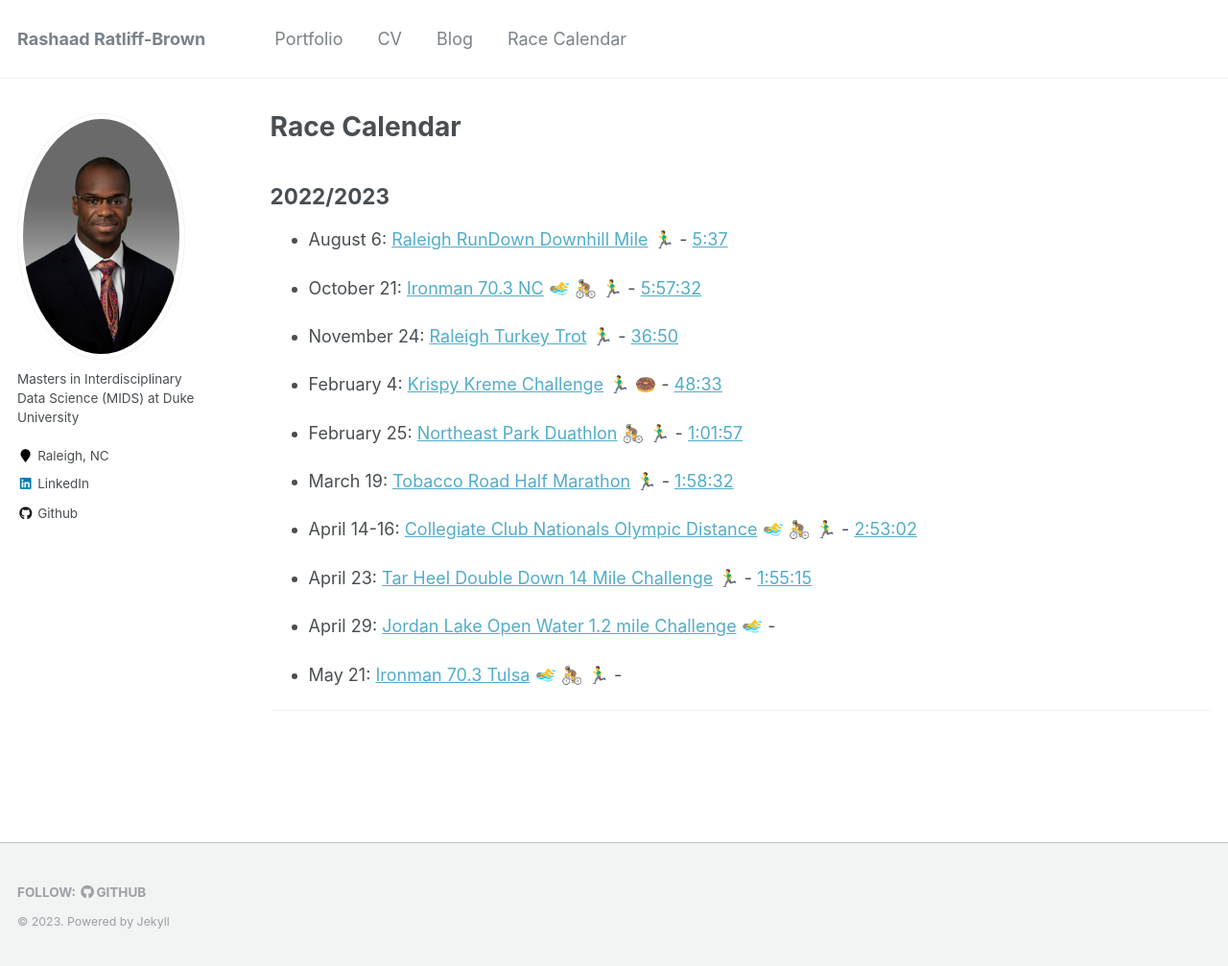
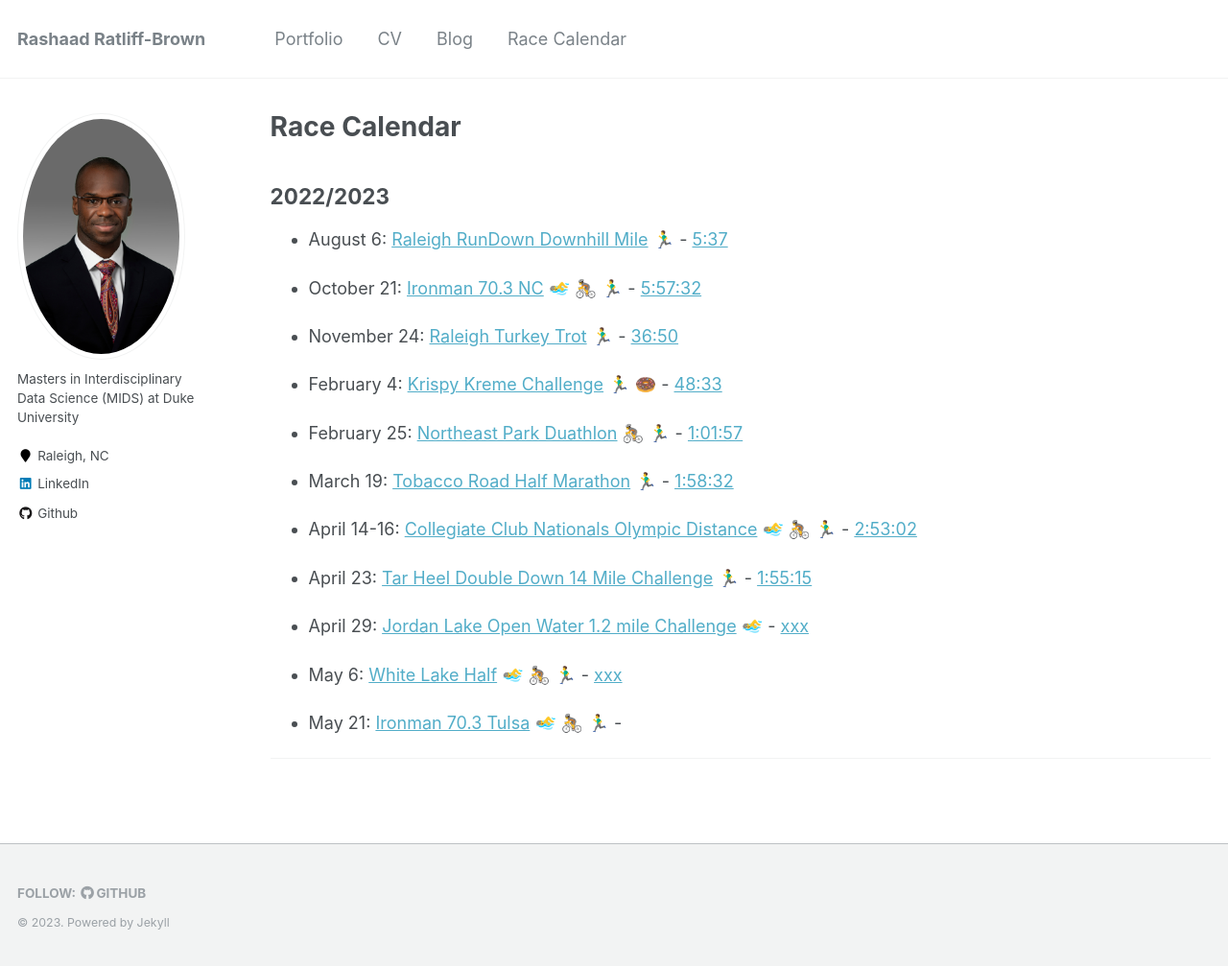
Before and after one commit to caratliff/caratliff.github.io, a Jekyll site: the page built from _pages/race-calendar.md, in a window 1280 px wide and 1007 px high. Shown: the whole window at 96% size. Built offline with Jekyll 4.4.1, drawn with Linux system fonts in a browser that asks for light colours; emoji names are drawn with the system emoji font.

Commit message:
Update race-calendar.md

```diff
--- a/_pages/race-calendar.md
+++ b/_pages/race-calendar.md
@@ -28,7 +28,9 @@ redirect_from:
 
 - April 23: [Tar Heel Double Down 14 Mile Challenge](https://capstoneraces.com/tar-heel-10-miler/results-and-photos/) :running_man: - [1:55:15](https://results.raceroster.com/v2/en-US/results/td3zrdxc4ewcgxf3/detail/gt4zp5u5e26rf5d4)
 
-- April 29: [Jordan Lake Open Water 1.2 mile Challenge](https://fsseries.com/event/jordan-lake-open-water-challenge/evtresults/) 🏊‍♂️ -
+- April 29: [Jordan Lake Open Water 1.2 mile Challenge](https://fsseries.com/event/jordan-lake-open-water-challenge/evtresults/) 🏊‍♂️ - [xxx](#)
+
+- May 6: [White Lake Half](https://runsignup.com/Race/NC/WhiteLake/WhiteLakeHalf) :swimming_man: :bicyclist: :running_man: - [xxx](#)
 
 - May 21: [Ironman 70.3 Tulsa](https://www.ironman.com/im703-tulsa) :swimming_man: :bicyclist: :running_man: -
 
```
